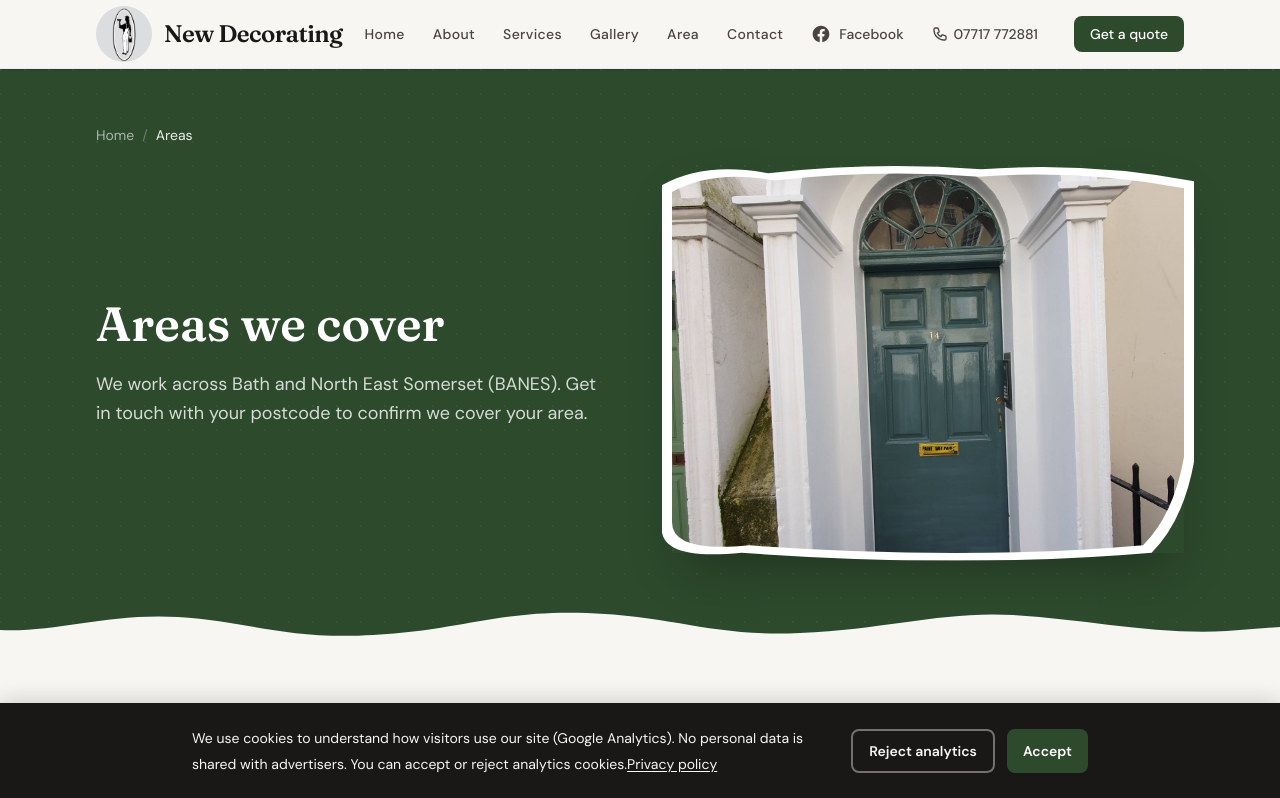
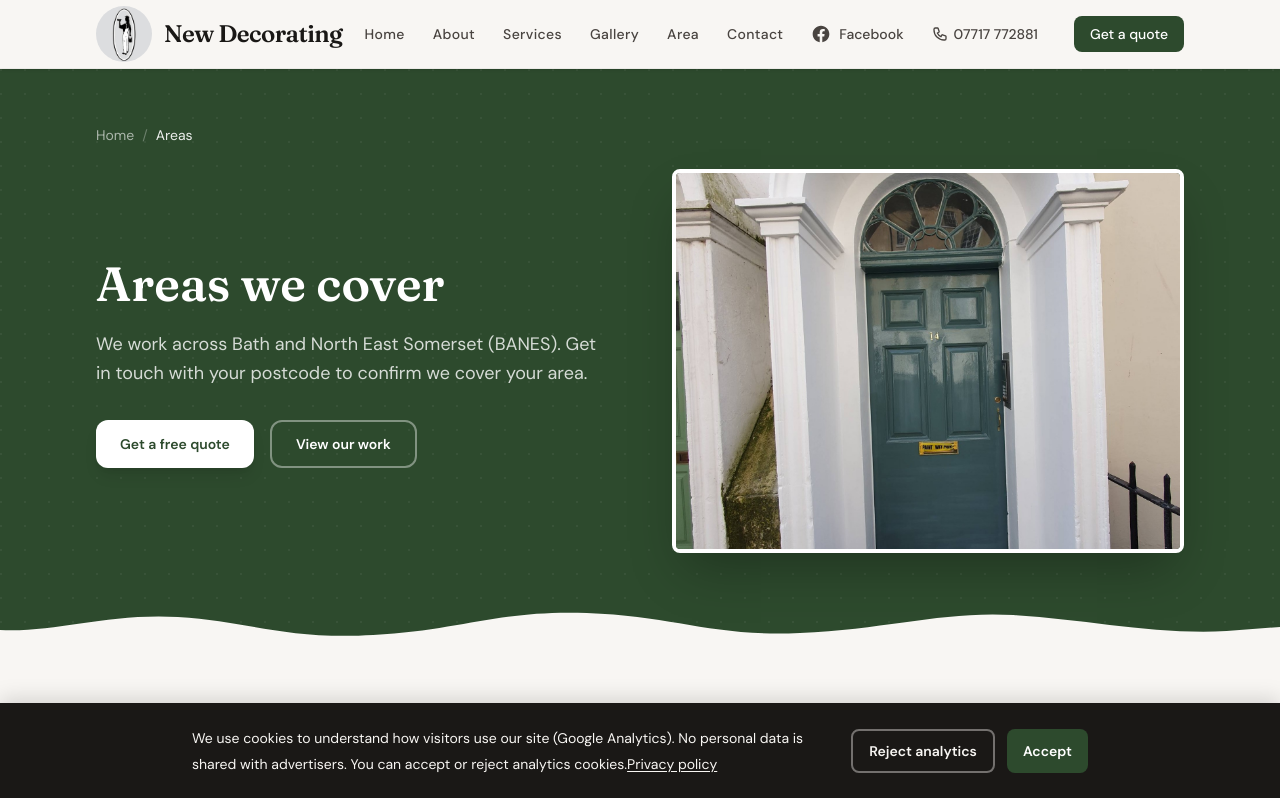
Before and after one commit to rkelsey1976/new-decorating, a Next.js app in the folder website/: page /area in a window 1280 px wide. Shown: the top 798 px of the page. Built offline with nearby package versions, Linux system fonts and the light colour scheme.

Commit message:
Hero: remove paint mask keep border; add CTAs on About, Gallery, Area
Co-authored-by: Cursor <cursoragent@cursor.com>

```diff
--- a/website/app/about/page.tsx
+++ b/website/app/about/page.tsx
@@ -29,7 +29,22 @@ export default function AboutPage() {
           { label: "Home", href: "/" },
           { label: "About" },
         ]}
-      />
+      >
+        <div className="mt-8 flex flex-col sm:flex-row gap-4">
+          <Link
+            href="/contact"
+            className="inline-flex items-center justify-center gap-2 rounded-xl bg-white text-accent px-6 py-3 text-sm font-semibold shadow-lg hover:bg-white/95 transition-all"
+          >
+            Get a free quote
+          </Link>
+          <Link
+            href="/gallery"
+            className="inline-flex items-center justify-center gap-2 rounded-xl border-2 border-white/40 px-6 py-3 text-sm font-semibold text-white hover:bg-white/10 transition-colors"
+          >
+            View our work
+          </Link>
+        </div>
+      </PageHero>
 
       {/* Intro: image + text */}
       <section className="py-14 sm:py-20 bg-background">
--- a/website/app/area/page.tsx
+++ b/website/app/area/page.tsx
@@ -26,7 +26,22 @@ export default function AreaPage() {
           { label: "Home", href: "/" },
           { label: "Areas" },
         ]}
-      />
+      >
+        <div className="mt-8 flex flex-col sm:flex-row gap-4">
+          <Link
+            href="/contact"
+            className="inline-flex items-center justify-center gap-2 rounded-xl bg-white text-accent px-6 py-3 text-sm font-semibold shadow-lg hover:bg-white/95 transition-all"
+          >
+            Get a free quote
+          </Link>
+          <Link
+            href="/gallery"
+            className="inline-flex items-center justify-center gap-2 rounded-xl border-2 border-white/40 px-6 py-3 text-sm font-semibold text-white hover:bg-white/10 transition-colors"
+          >
+            View our work
+          </Link>
+        </div>
+      </PageHero>
 
       <section className="py-16 sm:py-24 bg-background">
         <div className="mx-auto max-w-6xl px-4 sm:px-6 lg:px-8">
--- a/website/app/gallery/page.tsx
+++ b/website/app/gallery/page.tsx
@@ -25,7 +25,22 @@ export default function GalleryPage() {
           { label: "Home", href: "/" },
           { label: "Gallery" },
         ]}
-      />
+      >
+        <div className="mt-8 flex flex-col sm:flex-row gap-4">
+          <Link
+            href="/contact"
+            className="inline-flex items-center justify-center gap-2 rounded-xl bg-white text-accent px-6 py-3 text-sm font-semibold shadow-lg hover:bg-white/95 transition-all"
+          >
+            Get a free quote
+          </Link>
+          <Link
+            href="/services"
+            className="inline-flex items-center justify-center gap-2 rounded-xl border-2 border-white/40 px-6 py-3 text-sm font-semibold text-white hover:bg-white/10 transition-colors"
+          >
+            Our services
+          </Link>
+        </div>
+      </PageHero>
       <div className="py-16 sm:py-24">
         <div className="mx-auto max-w-6xl px-4 sm:px-6 lg:px-8">
           <p className="text-accent text-sm font-medium uppercase tracking-[0.2em] text-center">
--- a/website/components/PageHero.tsx
+++ b/website/components/PageHero.tsx
@@ -98,49 +98,10 @@ export default function PageHero({
             {children}
           </div>
 
-          {/* Side image with paint-edge mask on all sides */}
+          {/* Side image with border, no paint mask */}
           {image && (
             <div className="hidden lg:block">
-              <svg width="0" height="0" aria-hidden="true" className="absolute">
-                <defs>
-                  <mask id="hero-paint-mask" maskContentUnits="objectBoundingBox">
-                    <path
-                      fill="white"
-                      d="M 0,0.06 Q 0.08,0 0.2,0.03 Q 0.4,0 0.6,0.02 Q 0.8,0 1,0.05 L 1,0.2 Q 1.02,0.35 1,0.5 L 1,0.75 Q 0.98,0.9 0.92,0.98 Q 0.75,1 0.55,1 Q 0.35,1 0.15,0.98 Q 0,1 0,0.92 L 0,0.7 Q 0,0.5 0,0.3 L 0,0.06 Z"
-                    />
-                  </mask>
-                </defs>
-              </svg>
-              <div className="relative aspect-[4/3] overflow-visible shadow-2xl shadow-black/30">
-                {/* Colored border layer – same paint mask, scaled up so edge shows */}
-                <div
-                  className="absolute inset-0 bg-white"
-                  style={{
-                    transform: "scale(1.04)",
-                    maskImage: "url(#hero-paint-mask)",
-                    WebkitMaskImage: "url(#hero-paint-mask)",
-                    maskSize: "100% 100%",
-                    WebkitMaskSize: "100% 100%",
-                    maskRepeat: "no-repeat",
-                    WebkitMaskRepeat: "no-repeat",
-                    maskPosition: "center",
-                    WebkitMaskPosition: "center",
-                  }}
-                />
-                {/* Image with paint-edge mask */}
-                <div
-                  className="absolute inset-0"
-                  style={{
-                    maskImage: "url(#hero-paint-mask)",
-                    WebkitMaskImage: "url(#hero-paint-mask)",
-                    maskSize: "100% 100%",
-                    WebkitMaskSize: "100% 100%",
-                    maskRepeat: "no-repeat",
-                    WebkitMaskRepeat: "no-repeat",
-                    maskPosition: "center",
-                    WebkitMaskPosition: "center",
-                  }}
-                >
+              <div className="relative aspect-[4/3] overflow-hidden rounded-lg border-4 border-white shadow-2xl shadow-black/30">
                 <Image
                   src={image}
                   alt={imageAlt}
@@ -151,7 +112,6 @@ export default function PageHero({
                 />
               </div>
             </div>
-            </div>
           )}
         </div>
       </div>
```
Lines whose indentation alone changed are shown as unchanged.
